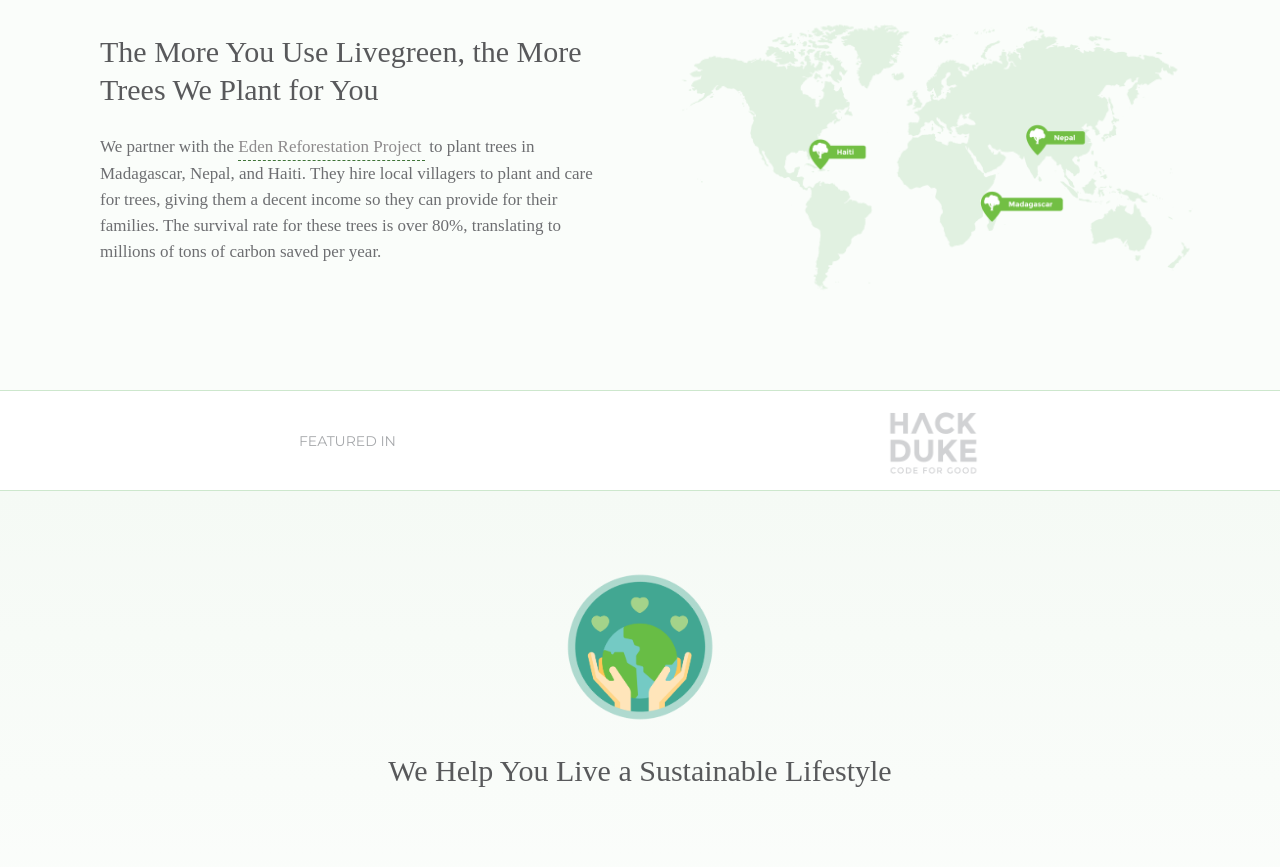
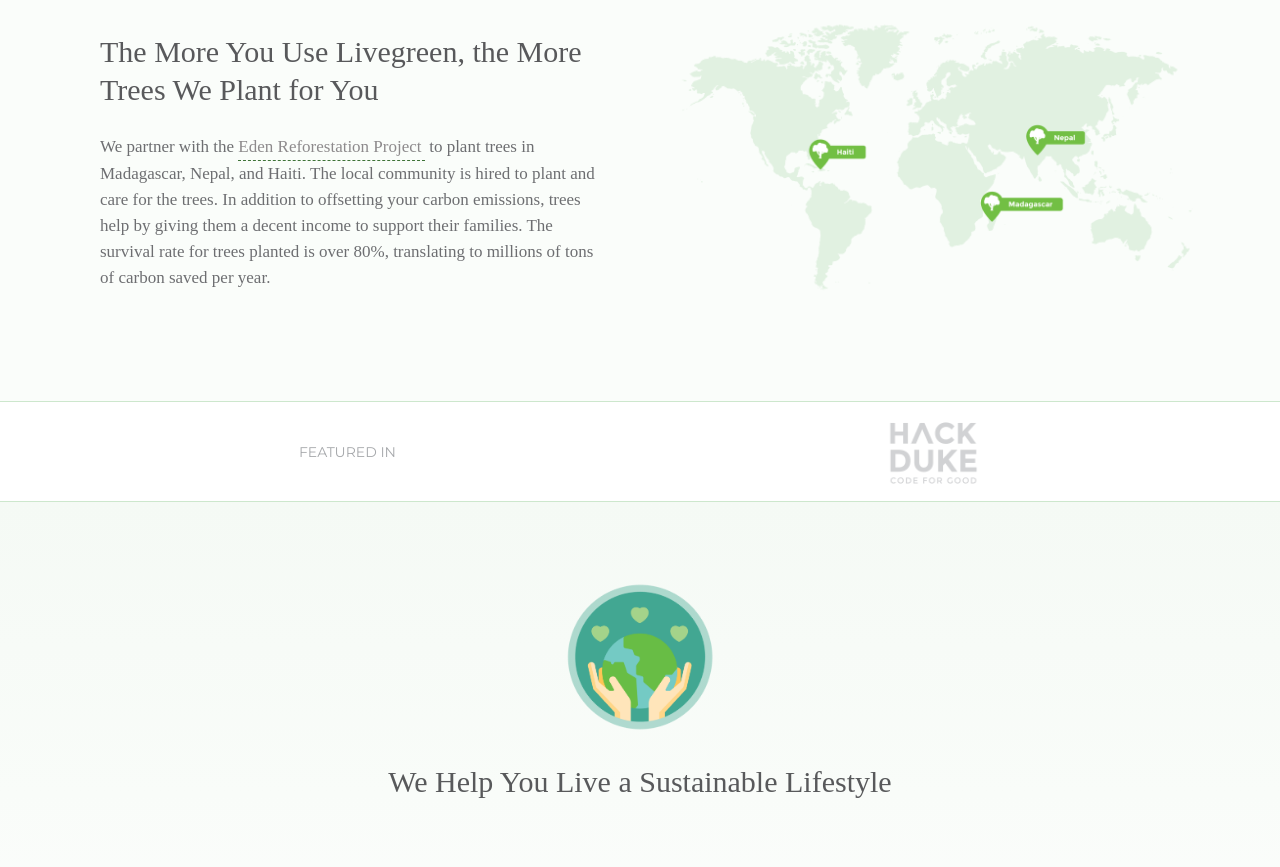
Before and after one commit to pablogarces16/LiveGreenSite, a plain HTML site: page index.html in a window 1280 px wide. Shown: the part 2466-3333 px from the top of the page. Drawn offline with nearby package versions, Linux system fonts and the light colour scheme; a script that the page names is missing; a web font is replaced by a local one.

Commit message:
Content: Trees Section

```diff
--- a/index.html
+++ b/index.html
@@ -210,7 +210,7 @@
               <div class="col-md-6">
                 <div class="treesplantedtitle">
                   <h2 class="sectiontitle treetitle">The More You Use Livegreen, the More Trees We Plant for You</h2>
-                  <p class="sectiontxt">We partner with the <a class="linkedtextdark" href="http://www.edenprojects.org/our_work" target="_blank">Eden Reforestation Project</a> to plant trees in Madagascar, Nepal, and Haiti. They hire local villagers to plant and care for trees, giving them a decent income so they can provide for their families. The survival rate for these trees is over 80%, translating to millions of tons of carbon saved per year.</p>
+                  <p class="sectiontxt">We partner with the <a class="linkedtextdark" href="http://www.edenprojects.org/our_work" target="_blank">Eden Reforestation Project</a> to plant trees in Madagascar, Nepal, and Haiti. The local community is hired to plant and care for the trees. In addition to offsetting your carbon emissions, trees help by giving them a decent income to support their families. The survival rate for trees planted is over 80%, translating to millions of tons of carbon saved per year.</p>
                 </div>
               </div>
 
```
